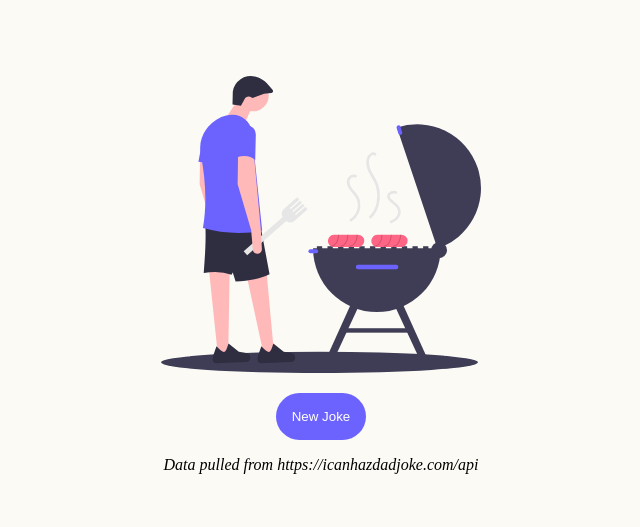
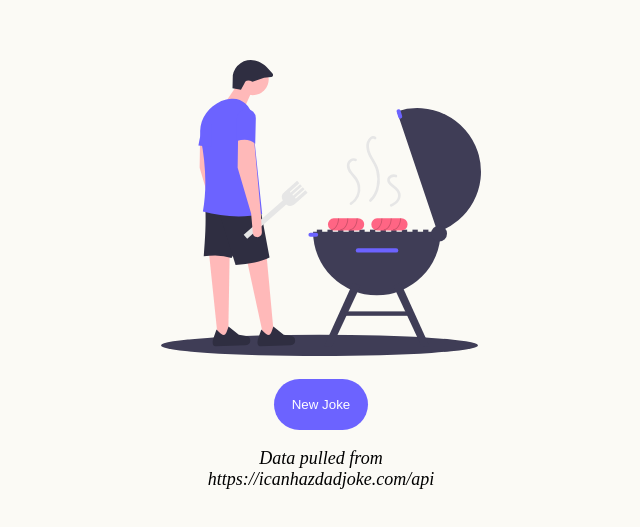
Before and after one commit to ormus395/dad-joke-fetcher, a React (Create React App) app: page / in a window 1280 px wide. Shown: the part 125-652 px from the top of the page, without its empty margins (319-959 px from the left). Built offline with nearby package versions, Linux system fonts and the light colour scheme; no server answers.

Commit message:
Changed font-size and some positioning

```diff
--- a/src/index.css
+++ b/src/index.css
@@ -1,3 +1,7 @@
+html {
+  font-size: 18px;
+}
+
 body {
   height: 100vh;
   background-color: #fbfaf5;
@@ -57,10 +61,11 @@ img {
   /* background-color: rgba(0, 0, 0, 0.5); */
   /* color: white; */
   font-weight: bold;
+  line-height: 1.2;
   position: absolute;
-  top: -100px;
+  top: -115px;
   right: 0px;
-  width: 200px;
+  width: 250px;
 }
 
 .loader {
```
Also changed, not shown: 1 other file (tests, documents, lock files or other folders).
